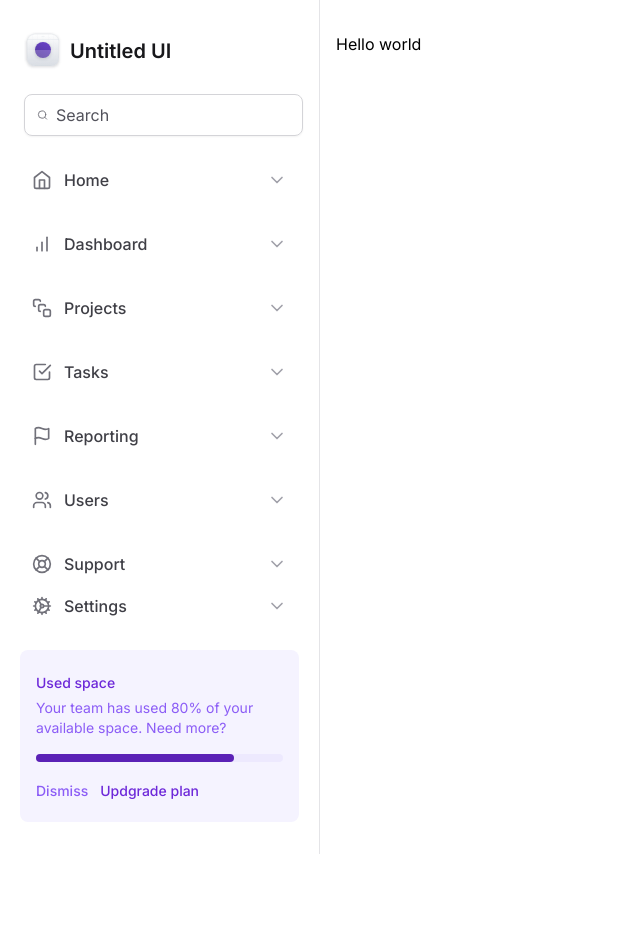
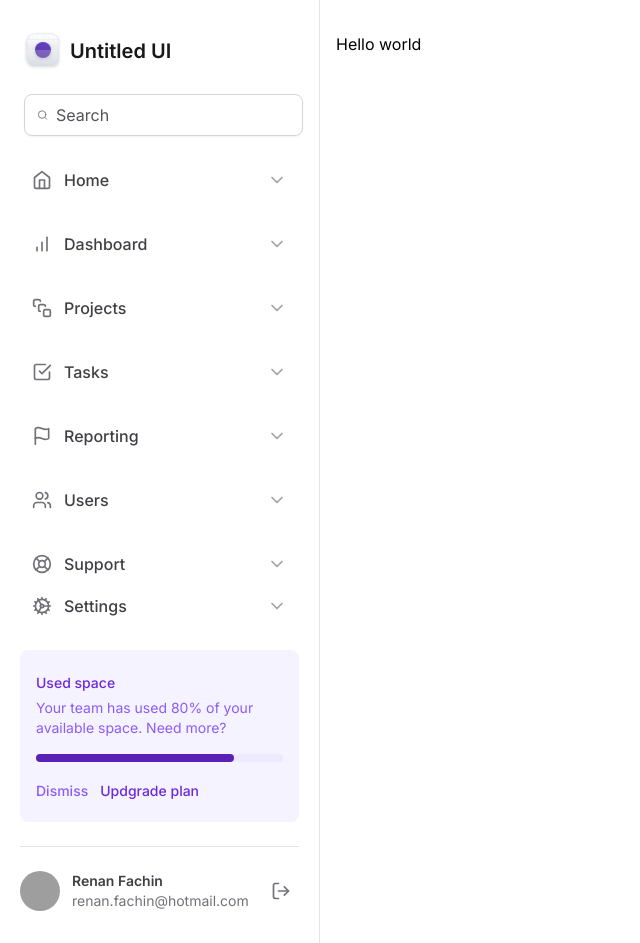
Before and after one commit to RenanFachin/RS_MasterizandoTailwindCSS, a Next.js app: page / in a window 1280 px wide. Shown: the whole page, without its empty margins (0-640 px from the left). Before the commit the page ends 854 px from the top, so only its background shows below. Built offline with nearby package versions, Linux system fonts and the light colour scheme; grey boxes are pictures that could not be loaded.

Commit message:
Finaliza Sidebar e cria componente Profile

```diff
--- /dev/null
+++ b/src/app/components/Sidebar/Profile.tsx
@@ -0,0 +1,26 @@
+import { LogOut } from 'lucide-react'
+
+export function Profile() {
+  return (
+    <div className="grid-cols-profile grid items-center gap-3">
+      <img
+        src="https://github.com/RenanFachin.png"
+        className="h-10 w-10 rounded-full"
+        alt=""
+      />
+
+      <div className="flex flex-col truncate">
+        <span className="text-sm font-semibold text-zinc-700">
+          Renan Fachin
+        </span>
+        <span className="truncate text-sm text-zinc-500">
+          renan.fachin@hotmail.com
+        </span>
+      </div>
+
+      <button type="button" className="ml-auto rounded-md p-2 hover:bg-zinc-50">
+        <LogOut className="h-5 w-5 text-zinc-500" />
+      </button>
+    </div>
+  )
+}
--- a/src/app/components/Sidebar/index.tsx
+++ b/src/app/components/Sidebar/index.tsx
@@ -13,6 +13,7 @@
 
 import { NavItem } from './NavItem'
 import { UsedSpaceWidget } from './UsedSpaceWidget'
+import { Profile } from './Profile'
 
 export function Sidebar() {
   return (
@@ -42,6 +43,10 @@
         </nav>
 
         <UsedSpaceWidget />
+
+        <div className="h-px bg-zinc-200" />
+
+        <Profile />
       </div>
     </aside>
   )
--- a/tailwind.config.ts
+++ b/tailwind.config.ts
@@ -11,6 +11,7 @@
       gridTemplateColumns: {
         // o grid aceita a função minmax que deixa mais responsivo o layout
         app: 'minmax(18rem, 20rem) 1fr',
+        profile: 'max-content 1fr min-content',
       },
     },
   },
```
